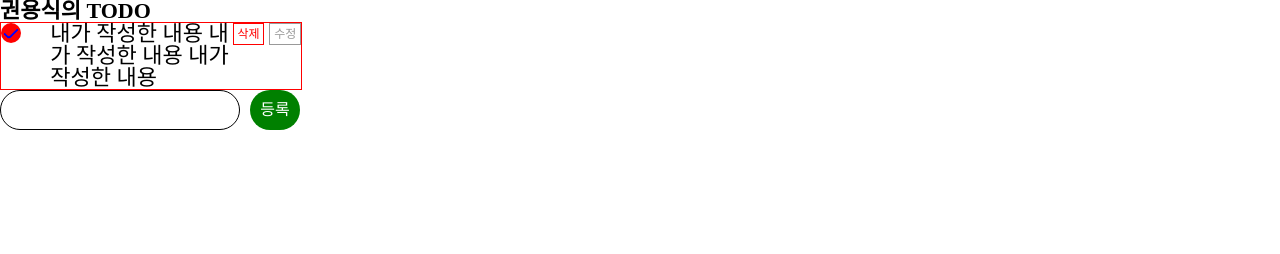
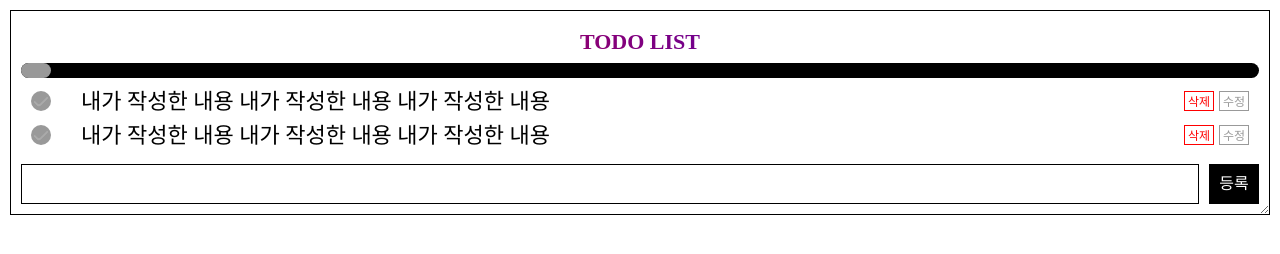
Before and after one commit to kysay/TODO-test, a website: page index.html in a window 1280 px wide. Drawn offline with Linux system fonts and the light colour scheme.

Commit message:
세팅 및 초기 작업

```diff
--- a/css/index.scss
+++ b/css/index.scss
@@ -1,25 +1,38 @@
 @import "variable";
 
-.todo_list_wrap { display: inline-block; width: 300px;
+.todo_list_wrap { display: inline-block; width: calc(100% - 20px); margin: 10px 10px 0; border: 1px solid black; padding: 10px; box-sizing: border-box; max-width: calc(100% - 20px);
+  resize: horizontal;
+  overflow: auto;
 
-  .title_wrap{ font-weight: bold; font-size:22px; }
+  .title_wrap{ font-weight: bold; font-size:22px; text-align: center; padding: 10px 0;
+    background: -webkit-linear-gradient(30deg, red, blue);
+    color: transparent;
+    -webkit-background-clip: text;
+  }
 
-  ul { display: inline-block; width: 100%; border: 1px solid red;
+  ul { display: inline-block; width: 100%;
     font-size: 22px !important;
-    li { display: flex;
+    li { display: flex; padding: 5px 10px;
       > * { float:left; display: inline-block; }
       .checkbox_wrap { width: 50px; }
       .text_wrap { width: calc(100% - 115px); }
-      a { width: 30px; margin-right: 5px; text-align: center; font-size: 12px; height: 20px; line-height: 20px; border: 1px solid; }
+
+      a { width: 30px; margin-right: 5px; text-align: center; font-size: 12px; height: 20px; line-height: 20px; border: 1px solid; box-sizing: border-box; }
       a:last-of-type { margin-right: 0; }
       .edit_but { border-color: $edit_but; color: $edit_but; }
       .delete_but { border-color: $delete_but; color: $delete_but; }
     }
   }
 
-  .add_input_wrap { display: inline-block; width: 100%;
+  .add_input_wrap { display: inline-block; width: 100%; margin-top: 10px; float: left;
     > * { float:left; display: inline-block; }
-    input { height: 40px; width: calc(100% - 60px); margin-right: 10px; padding: 5px; box-sizing: border-box; border-radius: 20px; border: 1px solid black; }
-    a { width: 50px; height: 40px; line-height: 40px; border-radius: 20px; color: white; background: green; text-align: center; }
+    input { height: 40px; width: calc(100% - 60px); margin-right: 10px; padding: 5px; box-sizing: border-box; border: 1px solid black; }
+    a { width: 50px; height: 40px; line-height: 40px; color: white; background: black; text-align: center; }
   }
 }
+
+.current_condition { display: inline-block; width: 100%; position: relative; margin-bottom: 20px;
+  > div { position: absolute; height: 15px; width: 100%; border-radius: 15px; }
+  .bg { background: black; }
+  .bar { background: $edit_but; width: 30px; }
+}
--- a/css/input.scss
+++ b/css/input.scss
@@ -9,19 +9,19 @@
     position: absolute;
     width: 12px; height: 6px;
     top: calc(50% - 1px); left: 50%;
-    border-left: 2px solid blue;
-    border-bottom: 2px solid blue;
+    border-left: 2px solid #aaa;
+    border-bottom: 2px solid #aaa;
     transform: translate(-50%, -50%) rotate(-45deg);
     content: '';
     transition: all 2s;
     border-bottom-left-radius: 4px;
   }
   [type="checkbox"]:checked + label:after {
-
+    border-color: white !important;
   }
   [type="checkbox"] + label:before {
     position: absolute;
-    background: red;
+    background: $edit_but;
     border-radius: 100%;
     width: $box_size; height: $box_size;
     top: 50%; left: 50%;
@@ -30,6 +30,6 @@
     transition: all .2s;
   }
   [type="checkbox"]:checked + label:before {
-    background: darkgoldenrod;
+    background: black;
   }
 }
--- a/css/reset.scss
+++ b/css/reset.scss
@@ -42,4 +42,4 @@ table {
   border-collapse: collapse;
   border-spacing: 0;
 }
-a { text-decoration: none; }
+a { text-decoration: none; box-sizing: border-box; }
--- a/index.html
+++ b/index.html
@@ -4,7 +4,6 @@
     <meta charset="UTF-8">
     <meta name="viewport" content="width=device-width, user-scalable=no, initial-scale=1.0, maximum-scale=1.0, minimum-scale=1.0">
     <meta http-equiv="X-UA-Compatible" content="ie=edge">
-    <script src="js/index.js"></script>
 
     <link rel="stylesheet" type="text/css" href="css/index.css">
     <link rel="stylesheet" type="text/css" href="css/reset.css">
@@ -16,10 +15,14 @@
 <body>
 
 <div class="todo_list_wrap">
-    <div class="title_wrap">권용식의 TODO</div>
+    <div class="title_wrap">TODO LIST</div>
 
-    <div>
-        <ul id="listWrap">
+    <div class="current_condition">
+        <div class="bg"></div>
+        <div class="bar" id="barWidth"></div>
+    </div>
+
+    <ul id="listWrap" class="list_wrap">
         <li class="listItem">
             <div class="checkbox_wrap">
                 <input type="checkbox" name="checkbox_1" id="checkbox_1" >
@@ -29,16 +32,24 @@
             <a href="javascript:;" class="delete_but">삭제</a>
             <a href="javascript:;" class="edit_but">수정</a>
         </li>
-            <li class="listItem"></li>
-            <li class="listItem"></li>
+        <li class="listItem">
+            <div class="checkbox_wrap">
+                <input type="checkbox" name="checkbox_1" id="checkbox_1" >
+                <label for="checkbox_1"></label>
+            </div>
+            <div class="text_wrap">내가 작성한 내용 내가 작성한 내용 내가 작성한 내용</div>
+            <a href="javascript:;" class="delete_but">삭제</a>
+            <a href="javascript:;" class="edit_but">수정</a>
+        </li>
     </ul>
-    </div>
 
     <div class="add_input_wrap">
-        <input type="text">
-        <a href="javascript:;">등록</a>
+        <input type="text" id="new_list_text">
+        <a href="javascript:;" id="listAddBut">등록</a>
     </div>
 </div>
 
+<script src="js/index.js"></script>
+
 </body>
 </html>
--- a/js/index.js
+++ b/js/index.js
@@ -1,17 +1,47 @@
+
+document.getElementById('new_list_text');
+document.getElementById('listAddBut');
+document.getElementById('listWrap');
 
 
-function list() {
+window.onload = function () {
 
-    const $listWrap = document.getElementById("listWrap");
-    const $listItem = document.getElementsByClassName("listItem");
+    document.getElementById('listAddBut').addEventListener("click", function () {
+        if(document.getElementById('new_list_text').value !== '' ){
+            setInputValue();
+        }
+        else {
+            alert('텍스트를 입력해주세요.');
+        }
+    })
 
-    // button
-    const $deleteBut = document.getElementsByClassName("delete_but");
+};
 
-    console.log($deleteBut.target);
-    $deleteBut.addEventListener("click", function () {
-        console.log('1')
-    });
 
+// 등록버튼 누르면 input 내용 리스트에 추가하기
+function setInputValue() {
+    setListContent();
+    document.getElementById('new_list_text').value = null;
+    document.getElementById('new_list_text').focus();
 }
-list()
+
+
+// 리스트에 들어갈 콘텐츠 만드는곳 (체크박스, 내용, 버튼들)
+function setListContent() {
+
+    // 전부를 감쌀 li
+    const node = document.createElement("LI");
+
+    // 작성한 내용
+    const textNode = document.createTextNode(document.getElementById('new_list_text').value);
+    const textWrap = document.createElement("div");
+
+    textWrap.appendChild(textNode).classList.add("text_wrap");
+    node.appendChild(textNode);
+
+    // const checkbox = document.cre('');
+
+
+
+    document.getElementById('listWrap').appendChild(node);
+}
--- /dev/null
+++ b/package.json
@@ -0,0 +1,6 @@
+{
+  "name": "TODO-test",
+  "version": "0.0.1",
+  "dependencies": {
+  }
+}
```
Also changed, not shown: js/index2.js (added, +66 -0 lines), css/index.css, css/input.css, css/reset.css, 5 other files. Lines whose indentation alone changed are shown as unchanged.
